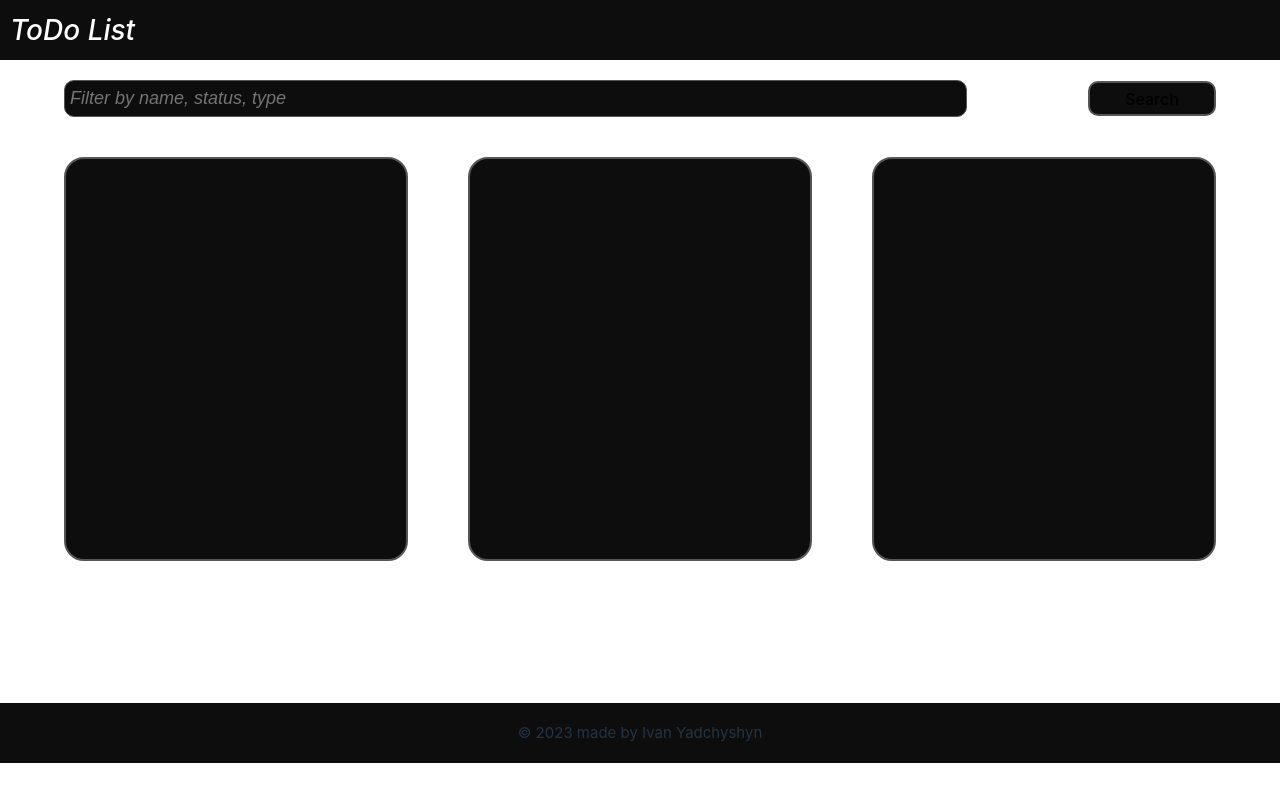
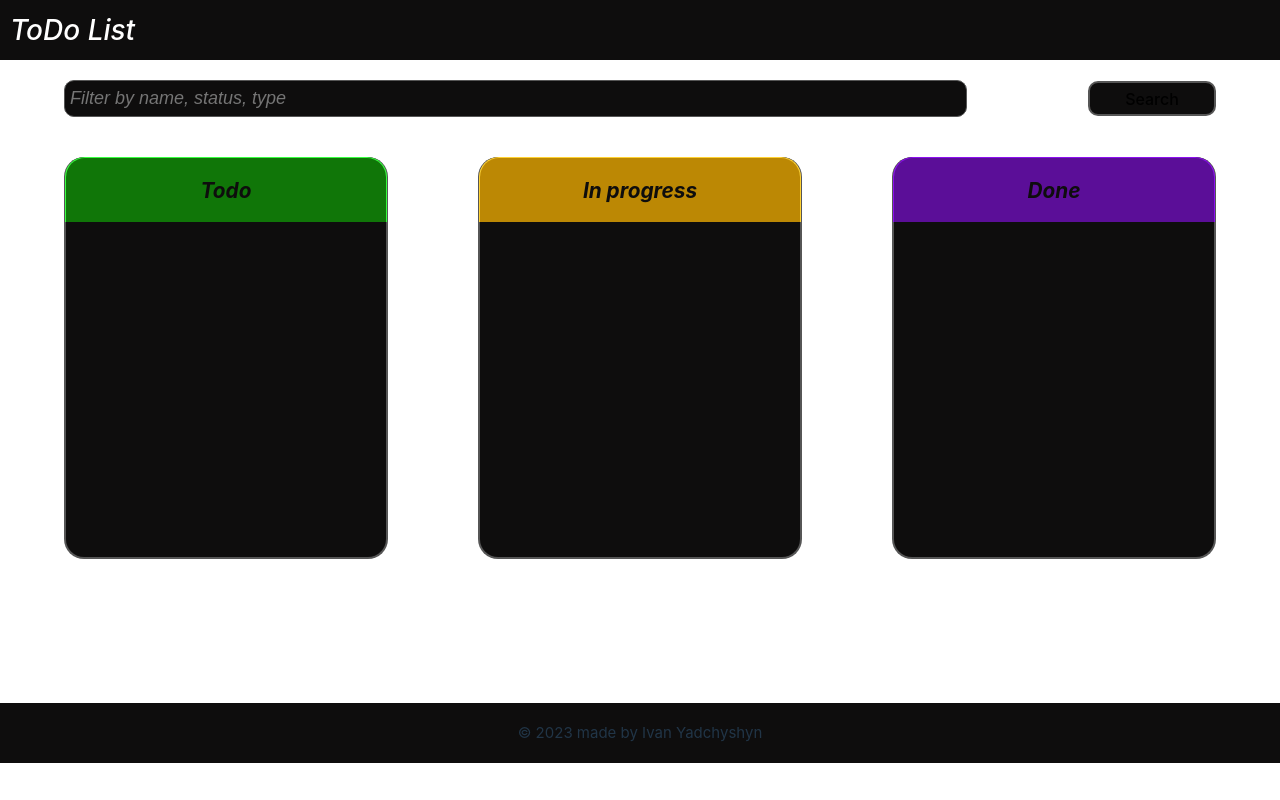
Before and after one commit to IvannYad/ToDoList_Frontend, a React (Vite) app: page / in a window 1280 px wide. Built offline with nearby package versions, Linux system fonts and the light colour scheme.

Commit message:
feat: implement UI of columns

```diff
--- a/src/components/Column/Column.css
+++ b/src/components/Column/Column.css
@@ -1,9 +1,48 @@
 .column{
-    width: 340px;
+    width: 25vw;
     height: fit-content;
     flex-shrink: 0;
     border-radius: 20px;
     border: 2px solid #565656;
+    border-top: 0px;
     background: #0E0D0D;
     min-height: 50vh;
 }
+
+#to-do-column .column-header{
+    border-radius: 20px 20px 0px 0px;
+    border-top: 1px solid #38FF40;
+    border-right: 1px solid #38FF40;
+    border-left: 1px solid #38FF40;
+    background: rgba(19, 185, 5, 0.61);
+}
+
+#in-progress-column .column-header{
+    border-top: 1px solid #FFD233;
+    border-right: 1px solid #FFD233;
+    border-left: 1px solid #FFD233;
+    background: rgba(255, 184, 0, 0.72);
+}
+
+#done-column .column-header{
+    border-top: 1px solid #8D0FF0;
+    border-right: 1px solid #8D0FF0;
+    border-left: 1px solid #8D0FF0;
+    background: rgba(141, 15, 240, 0.61);
+}
+
+.column .column-header{
+    width: 100%;
+    height: 64px;
+    flex-shrink: 0;
+    border-radius: 20px 20px 0px 0px;
+    margin-top: 0px;
+    color: #0E0D0D;
+    font-family: Inter;
+    font-size: 1.3rem;
+    font-style: italic;
+    font-weight: 700;
+    line-height: normal;
+    display: flex;
+    align-items: center;
+}
--- a/src/components/Column/Column.tsx
+++ b/src/components/Column/Column.tsx
@@ -1,13 +1,16 @@
 import "./Column.css"
 
 type ColumnProps = {
-    id: string;
+    id: "to-do-column" | "in-progress-column" | "done-column";
+    title: string;
 }
 
-export default function Column({id}: ColumnProps){
+export default function Column({id, title}: ColumnProps){
     return (
         <div id={id} className="column">
-
+            <div className="column-header">
+                {title}
+            </div>
         </div>
     )
 }
--- a/src/components/Main/Main.tsx
+++ b/src/components/Main/Main.tsx
@@ -10,9 +10,9 @@ export default function Main(){
             </div>
             <div>
                 <div id="column-container">
-                    <Column id="to-do-column"/>
-                    <Column id="in-progress-column"/>
-                    <Column id="done-column"/>
+                    <Column id="to-do-column" title="Todo"/>
+                    <Column id="in-progress-column" title="In progress"/>
+                    <Column id="done-column" title="Done"/>
                 </div>
             </div>
         </main>
```
